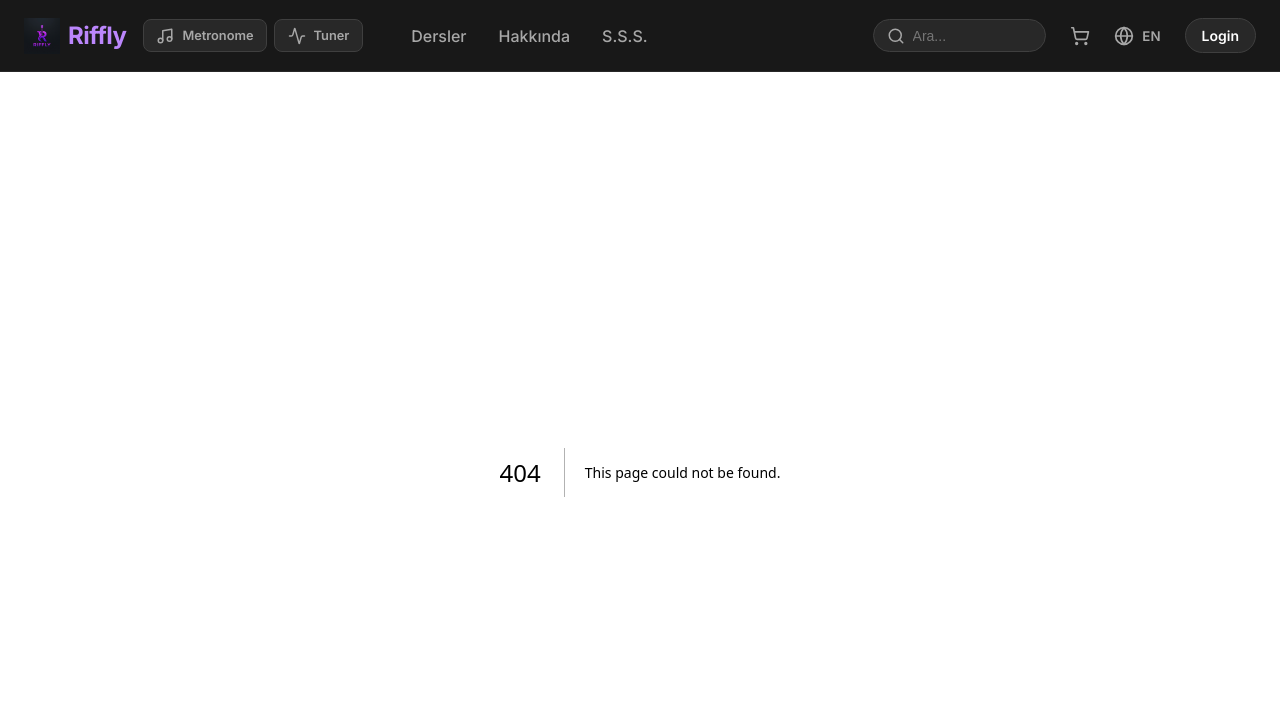
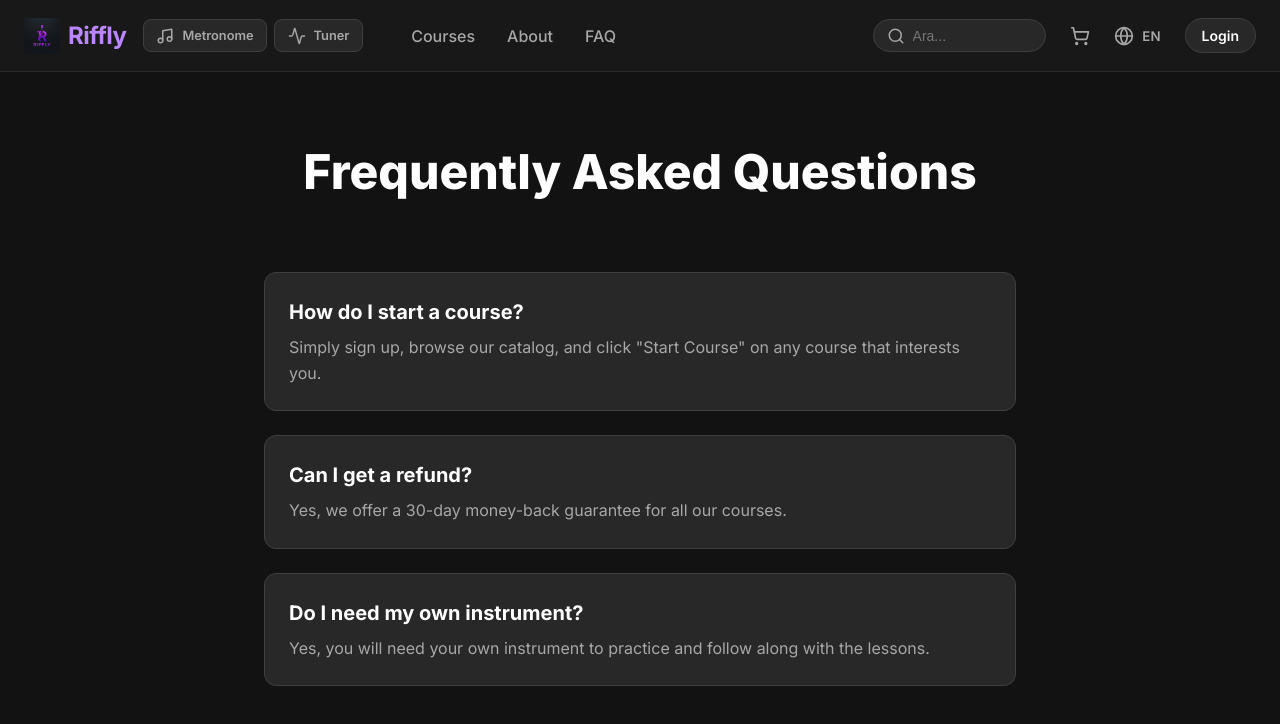
Before and after one commit to falcno/rhytutor-repo, a Next.js app: page /faq in a window 1280 px wide. Before the commit this address had no page. Shown: the top 724 px of the page. Built offline with nearby package versions, Linux system fonts and the light colour scheme.

Commit message:
feat: add bilingual support for navbar and new about/faq pages

```diff
--- /dev/null
+++ b/src/app/about/page.module.css
@@ -0,0 +1,22 @@
+.container {
+  max-width: 1280px;
+  margin: 0 auto;
+  padding: 4rem 1.5rem;
+  display: flex;
+  flex-direction: column;
+  gap: 2rem;
+}
+
+.title {
+  font-size: 3rem;
+  font-weight: 800;
+  color: var(--foreground);
+  margin-bottom: 1rem;
+}
+
+.content {
+  font-size: 1.125rem;
+  line-height: 1.8;
+  color: var(--text-muted);
+  max-width: 800px;
+}
--- /dev/null
+++ b/src/app/faq/page.module.css
@@ -0,0 +1,48 @@
+.container {
+  max-width: 800px;
+  margin: 0 auto;
+  padding: 4rem 1.5rem;
+  display: flex;
+  flex-direction: column;
+  gap: 2rem;
+}
+
+.title {
+  font-size: 3rem;
+  font-weight: 800;
+  color: var(--foreground);
+  margin-bottom: 2rem;
+  text-align: center;
+}
+
+.faqList {
+  display: flex;
+  flex-direction: column;
+  gap: 1.5rem;
+}
+
+.faqItem {
+  background-color: var(--surface-2);
+  border: 1px solid var(--surface-3);
+  border-radius: var(--radius-lg);
+  padding: 1.5rem;
+  transition: all 0.2s ease;
+}
+
+.faqItem:hover {
+  border-color: var(--primary);
+  background-color: var(--surface-3);
+}
+
+.question {
+  font-size: 1.25rem;
+  font-weight: 700;
+  color: var(--foreground);
+  margin-bottom: 0.5rem;
+}
+
+.answer {
+  font-size: 1rem;
+  line-height: 1.6;
+  color: var(--text-muted);
+}
--- /dev/null
+++ b/src/app/faq/page.tsx
@@ -0,0 +1,29 @@
+'use client';
+
+import React from 'react';
+import { useI18n } from '@/contexts/I18nContext';
+import styles from './page.module.css';
+
+export default function FAQPage() {
+  const { t } = useI18n();
+
+  const faqs = [
+    { q: 'faq.q1', a: 'faq.a1' },
+    { q: 'faq.q2', a: 'faq.a2' },
+    { q: 'faq.q3', a: 'faq.a3' },
+  ];
+
+  return (
+    <div className={styles.container}>
+      <h1 className={styles.title}>{t('faq.title')}</h1>
+      <div className={styles.faqList}>
+        {faqs.map((faq, idx) => (
+          <div key={idx} className={styles.faqItem}>
+            <h3 className={styles.question}>{t(faq.q)}</h3>
+            <p className={styles.answer}>{t(faq.a)}</p>
+          </div>
+        ))}
+      </div>
+    </div>
+  );
+}
--- a/src/components/Navbar.tsx
+++ b/src/components/Navbar.tsx
@@ -55,13 +55,13 @@ export default function Navbar() {
 
         <div className={styles.navLinks}>
           <Link href="/courses" className={styles.link}>
-            Dersler
+            {t('nav.courses')}
           </Link>
           <Link href="/about" className={styles.link}>
-            Hakkında
+            {t('nav.about')}
           </Link>
           <Link href="/faq" className={styles.link}>
-            S.S.S.
+            {t('nav.faq')}
           </Link>
 
           {user && role === 'STUDENT' && (
--- a/src/contexts/I18nContext.tsx
+++ b/src/contexts/I18nContext.tsx
@@ -13,6 +13,17 @@ type Translations = {
 const translations: Translations = {
   EN: {
     'nav.courses': 'Courses',
+    'nav.about': 'About',
+    'nav.faq': 'FAQ',
+    'about.title': 'About Us',
+    'about.content': 'Riffly is a premier platform for learning musical instruments. Our mission is to connect aspiring musicians with world-class instructors. We believe that everyone has a musician inside them waiting to be discovered. Join us on this musical journey and master your craft.',
+    'faq.title': 'Frequently Asked Questions',
+    'faq.q1': 'How do I start a course?',
+    'faq.a1': 'Simply sign up, browse our catalog, and click "Start Course" on any course that interests you.',
+    'faq.q2': 'Can I get a refund?',
+    'faq.a2': 'Yes, we offer a 30-day money-back guarantee for all our courses.',
+    'faq.q3': 'Do I need my own instrument?',
+    'faq.a3': 'Yes, you will need your own instrument to practice and follow along with the lessons.',
     'nav.myCourses': 'My Courses',
     'nav.dashboard': 'Dashboard',
     'nav.instructorPanel': 'Instructor Panel',
@@ -95,6 +106,17 @@ const translations: Translations = {
   },
   TR: {
     'nav.courses': 'Kurslar',
+    'nav.about': 'Hakkında',
+    'nav.faq': 'S.S.S.',
+    'about.title': 'Hakkımızda',
+    'about.content': 'Riffly, enstrüman öğrenmek için birinci sınıf bir platformdur. Misyonumuz, müziğe hevesli kişileri dünya çapındaki eğitmenlerle buluşturmaktır. Herkesin içinde keşfedilmeyi bekleyen bir müzisyen olduğuna inanıyoruz. Bize bu müzikal yolculukta katılın ve yeteneğinizde ustalaşın.',
+    'faq.title': 'Sıkça Sorulan Sorular',
+    'faq.q1': 'Bir kursa nasıl başlarım?',
+    'faq.a1': 'Sadece kaydolun, kataloğumuza göz atın ve ilginizi çeken herhangi bir kursa "Kursa Başla" butonuna tıklayarak başlayın.',
+    'faq.q2': 'İade alabilir miyim?',
+    'faq.a2': 'Evet, tüm kurslarımız için 30 günlük para iade garantisi sunuyoruz.',
+    'faq.q3': 'Kendi enstrümanıma ihtiyacım var mı?',
+    'faq.a3': 'Evet, pratik yapmak ve dersleri takip etmek için kendi enstrümanınıza ihtiyacınız olacak.',
     'nav.myCourses': 'Kurslarım',
     'nav.dashboard': 'Panel',
     'nav.instructorPanel': 'Eğitmen Paneli',
```
Also changed, not shown: src/app/about/page.tsx (added, +18 -0 lines).
